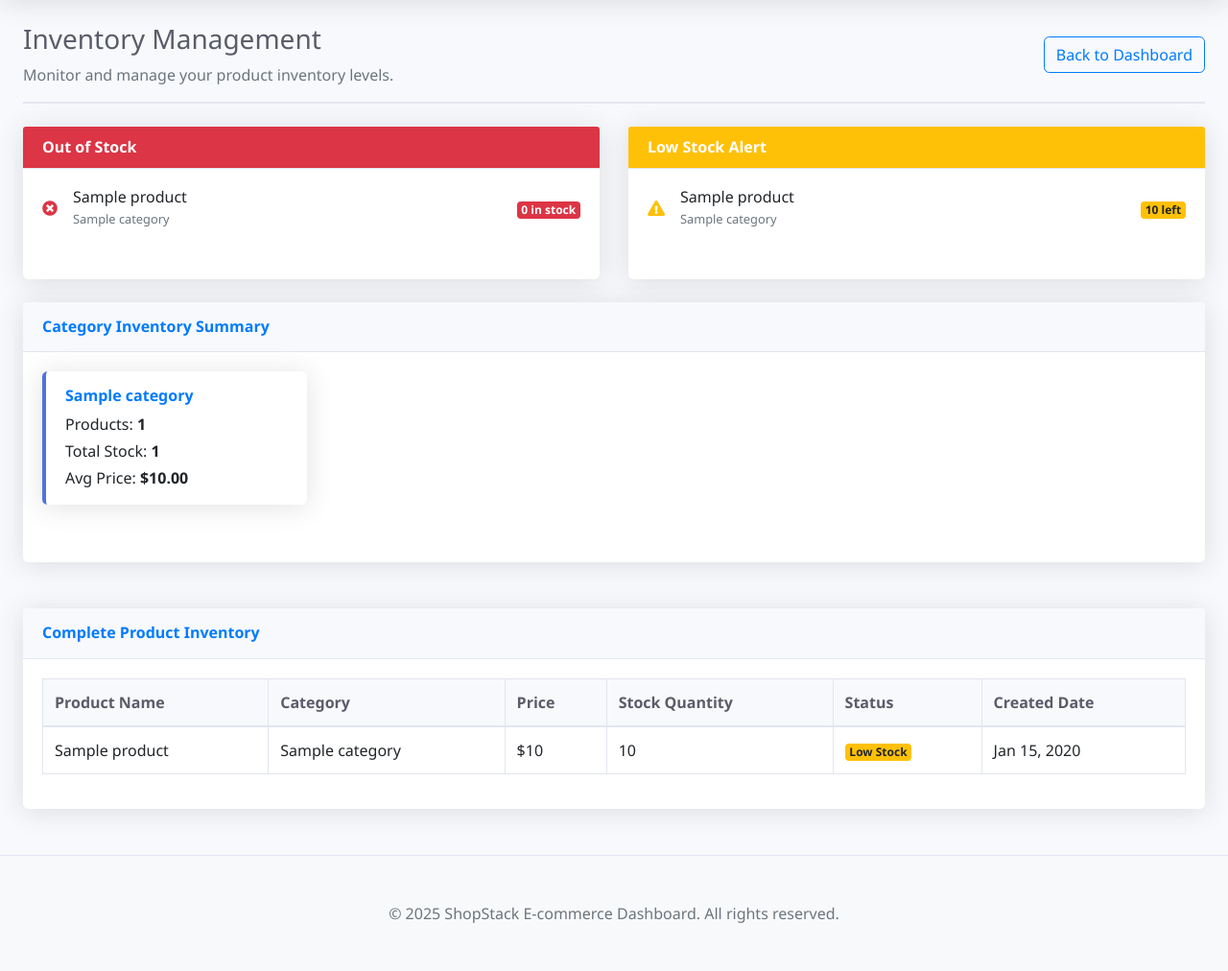
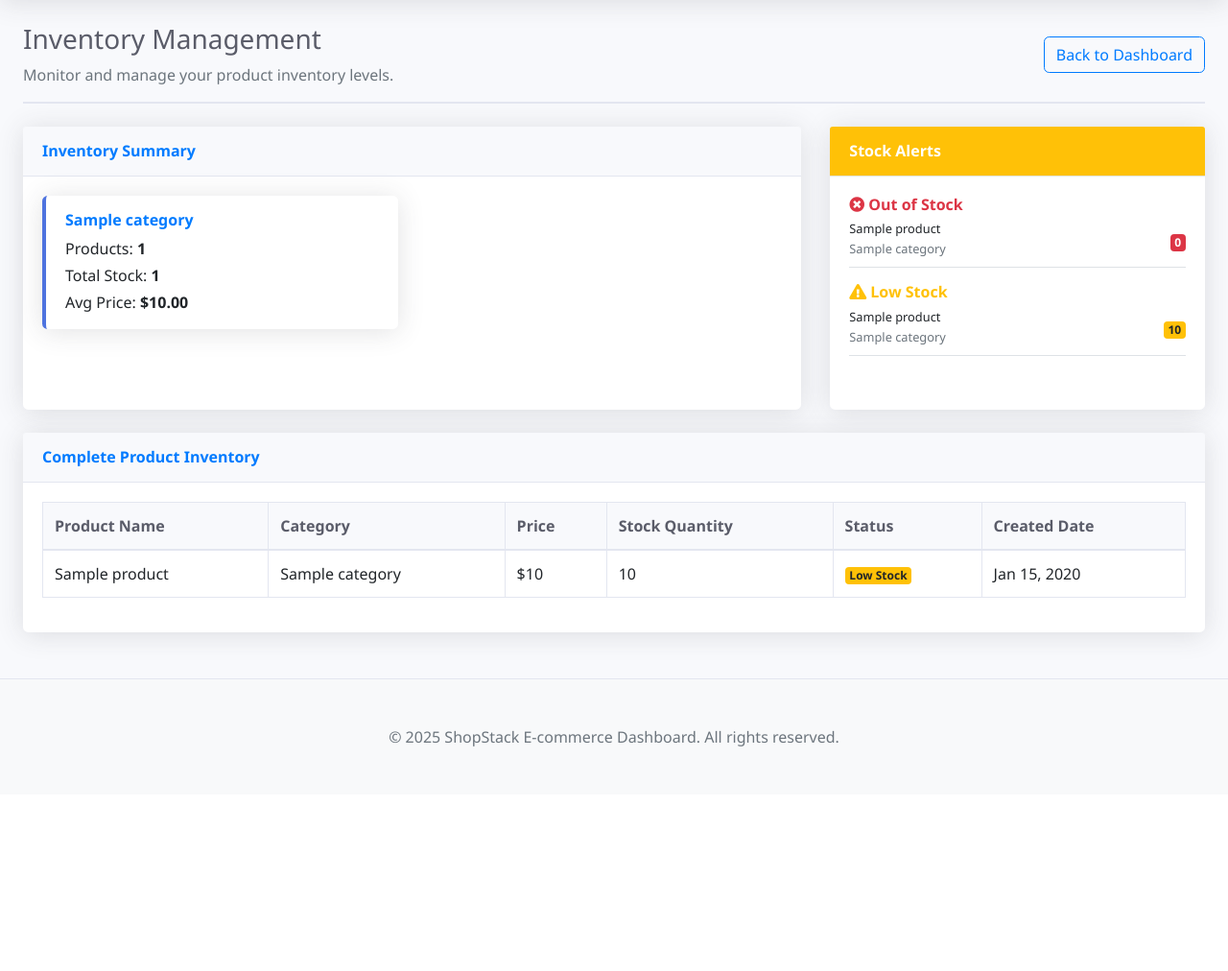
Before and after one commit to Rikul/ShopStack, a Django app: template templates/dashboard/inventory.html in a window 1280 px wide. Shown: the part 78-1090 px from the top of the page at 96% size. After the commit the page ends 856 px from the top, so only its background shows below. Run offline with Django 3.2, Linux system fonts and the light colour scheme; the template is opened without the code that fills it: most values are stand-ins (such as "Sample title", 1, 10 or a date in 2020); some libraries are stand-ins or nearby versions.

Commit message:
Reorganize inventory page layout: merge stock alerts and reposition cards
- Merged Out of Stock and Low Stock alerts into a single Stock Alerts card
- Moved Stock Alerts card to right column (4/12 width)
- Moved Inventory Summary to left column (8/12 width)
- Improved card layout for better space utilization
- Added visual sections within Stock Alerts for better organization

Co-authored-by: openhands <openhands@all-hands.dev>

```diff
--- a/templates/dashboard/inventory.html
+++ b/templates/dashboard/inventory.html
@@ -16,72 +16,18 @@
     </div>
 </div>
 
-<!-- Inventory Alerts -->
+<!-- Inventory Overview -->
 <div class="row mb-4">
-    <div class="col-md-6">
-        <div class="card border-danger shadow h-100">
-            <div class="card-header bg-danger text-white">
-                <h6 class="m-0 font-weight-bold">Out of Stock</h6>
-            </div>
-            <div class="card-body">
-                {% for product in out_of_stock %}
-                <div class="d-flex align-items-center mb-2">
-                    <div class="mr-3">
-                        <i class="fas fa-times-circle text-danger"></i>
-                    </div>
-                    <div class="flex-grow-1">
-                        <h6 class="mb-0">{{ product.name }}</h6>
-                        <small class="text-muted">{{ product.category.name }}</small>
-                    </div>
-                    <div class="text-right">
-                        <span class="badge badge-danger">0 in stock</span>
-                    </div>
-                </div>
-                {% empty %}
-                <p class="text-muted mb-0">No products are out of stock!</p>
-                {% endfor %}
-            </div>
-        </div>
-    </div>
-
-    <div class="col-md-6">
-        <div class="card border-warning shadow h-100">
-            <div class="card-header bg-warning text-white">
-                <h6 class="m-0 font-weight-bold">Low Stock Alert</h6>
-            </div>
-            <div class="card-body">
-                {% for product in low_stock %}
-                <div class="d-flex align-items-center mb-2">
-                    <div class="mr-3">
-                        <i class="fas fa-exclamation-triangle text-warning"></i>
-                    </div>
-                    <div class="flex-grow-1">
-                        <h6 class="mb-0">{{ product.name }}</h6>
-                        <small class="text-muted">{{ product.category.name }}</small>
-                    </div>
-                    <div class="text-right">
-                        <span class="badge badge-warning">{{ product.stock_quantity }} left</span>
-                    </div>
-                </div>
-                {% empty %}
-                <p class="text-muted mb-0">All products are well stocked!</p>
-                {% endfor %}
-            </div>
-        </div>
-    </div>
-</div>
-
-<!-- Category Inventory Summary -->
-<div class="row mb-4">
-    <div class="col-12">
-        <div class="card shadow">
+    <!-- Left Column: Inventory Summary -->
+    <div class="col-lg-8">
+        <div class="card shadow h-100">
             <div class="card-header py-3">
-                <h6 class="m-0 font-weight-bold text-primary">Category Inventory Summary</h6>
+                <h6 class="m-0 font-weight-bold text-primary">Inventory Summary</h6>
             </div>
             <div class="card-body">
                 <div class="row">
                     {% for category in category_inventory %}
-                    <div class="col-md-3 mb-3">
+                    <div class="col-md-6 mb-3">
                         <div class="card border-left-primary">
                             <div class="card-body py-3">
                                 <h6 class="font-weight-bold text-primary">{{ category.name }}</h6>
@@ -97,6 +43,64 @@
                     </div>
                     {% endfor %}
                 </div>
+            </div>
+        </div>
+    </div>
+
+    <!-- Right Column: Stock Alerts -->
+    <div class="col-lg-4">
+        <div class="card shadow h-100">
+            <div class="card-header py-3 bg-warning text-white">
+                <h6 class="m-0 font-weight-bold">Stock Alerts</h6>
+            </div>
+            <div class="card-body">
+                <!-- Out of Stock Section -->
+                {% if out_of_stock %}
+                <div class="mb-3">
+                    <h6 class="font-weight-bold text-danger">
+                        <i class="fas fa-times-circle mr-1"></i>Out of Stock
+                    </h6>
+                    {% for product in out_of_stock %}
+                    <div class="d-flex align-items-center mb-2 pb-2 border-bottom">
+                        <div class="flex-grow-1">
+                            <h6 class="mb-0 small">{{ product.name }}</h6>
+                            <small class="text-muted">{{ product.category.name }}</small>
+                        </div>
+                        <div class="text-right">
+                            <span class="badge badge-danger">0</span>
+                        </div>
+                    </div>
+                    {% endfor %}
+                </div>
+                {% endif %}
+
+                <!-- Low Stock Section -->
+                {% if low_stock %}
+                <div>
+                    <h6 class="font-weight-bold text-warning">
+                        <i class="fas fa-exclamation-triangle mr-1"></i>Low Stock
+                    </h6>
+                    {% for product in low_stock %}
+                    <div class="d-flex align-items-center mb-2 pb-2 border-bottom">
+                        <div class="flex-grow-1">
+                            <h6 class="mb-0 small">{{ product.name }}</h6>
+                            <small class="text-muted">{{ product.category.name }}</small>
+                        </div>
+                        <div class="text-right">
+                            <span class="badge badge-warning">{{ product.stock_quantity }}</span>
+                        </div>
+                    </div>
+                    {% endfor %}
+                </div>
+                {% endif %}
+
+                <!-- No Alerts Message -->
+                {% if not out_of_stock and not low_stock %}
+                <div class="text-center py-4">
+                    <i class="fas fa-check-circle fa-3x text-success mb-3"></i>
+                    <p class="text-muted mb-0">All products are well stocked!</p>
+                </div>
+                {% endif %}
             </div>
         </div>
     </div>
```
